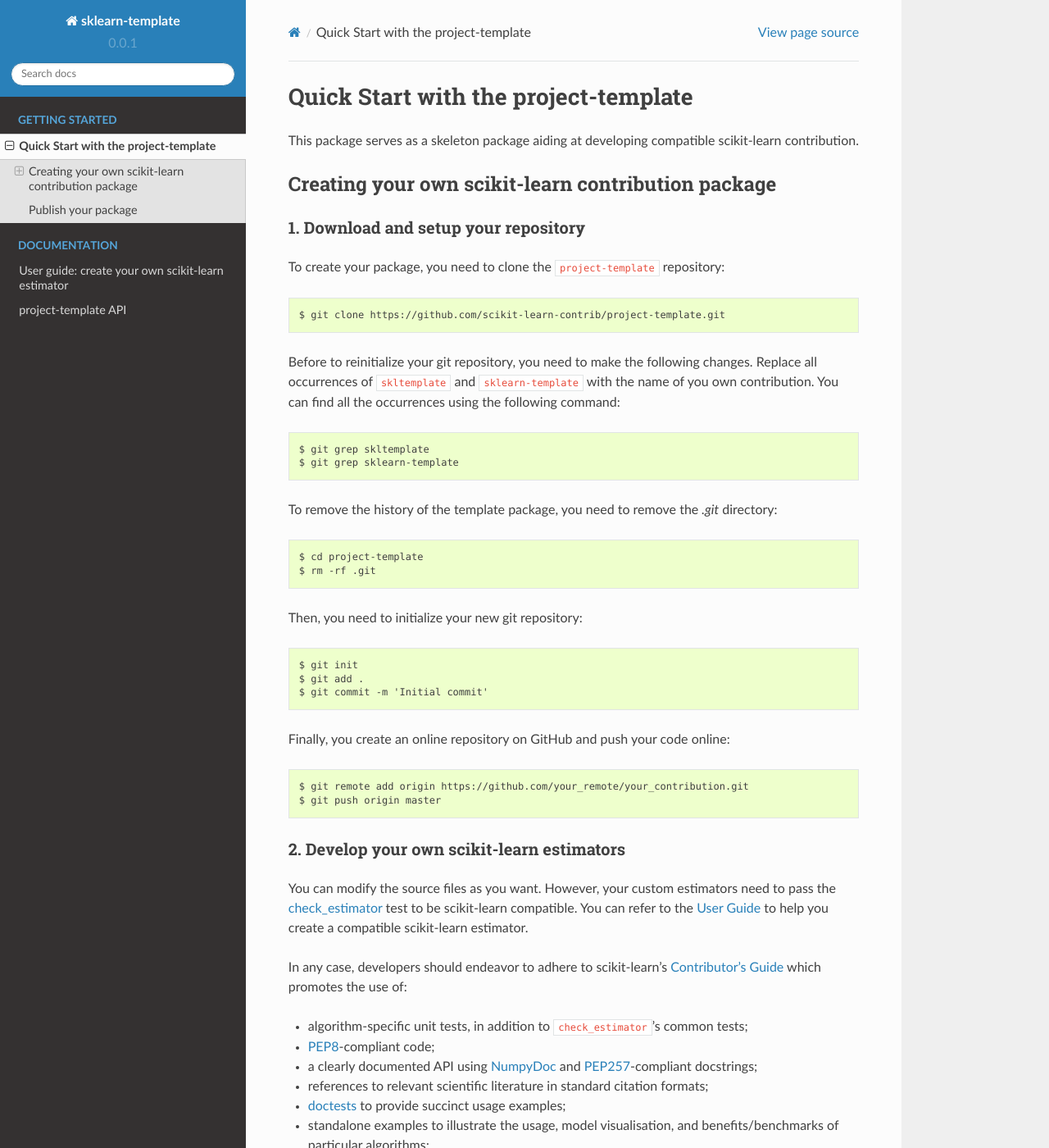
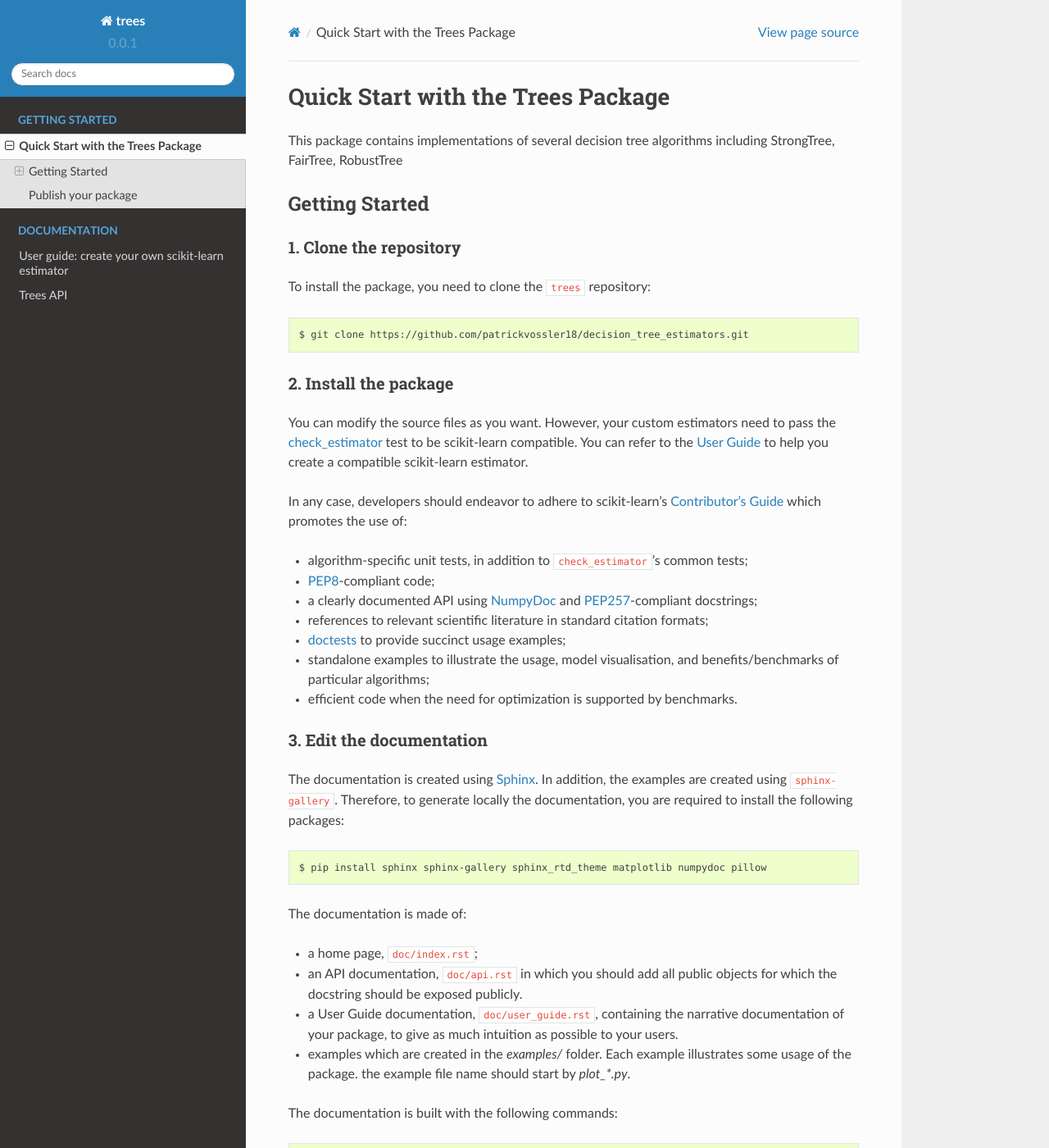
Before and after one commit to D3M-Research-Group/odtlearn, a Sphinx documentation site: the page built from doc/quick_start.rst, in a window 1280 px wide and 1400 px high. Shown: the whole window at 82% size. Built offline with Sphinx 7.4.7 and the Read the Docs theme 2.0.0, drawn with Linux system fonts in a browser that asks for light colours; formulas are drawn with MathJax 3; pages that are not in the unit, such as notebooks, are missing from menus; the version number is read from the project's files by our own code; some of the changed text lies outside the part shown.

Commit message:
initial pass at setting up documentation

```diff
--- a/doc/conf.py
+++ b/doc/conf.py
@@ -1,6 +1,6 @@
 # -*- coding: utf-8 -*-
 #
-# project-template documentation build configuration file, created by
+# trees documentation build configuration file, created by
 # sphinx-quickstart on Mon Jan 18 14:44:12 2016.
 #
 # This file is execfile()d with the current directory set to its
@@ -19,29 +19,29 @@ import sphinx_gallery
 import sphinx_rtd_theme
 
 # Add to sys.path the top-level directory where the package is located.
-sys.path.insert(0, os.path.abspath('..'))
+sys.path.insert(0, os.path.abspath(".."))
 
 # If extensions (or modules to document with autodoc) are in another directory,
 # add these directories to sys.path here. If the directory is relative to the
 # documentation root, use os.path.abspath to make it absolute, like shown here.
-#sys.path.insert(0, os.path.abspath('.'))
+# sys.path.insert(0, os.path.abspath('.'))
 
 # -- General configuration ------------------------------------------------
 
 # If your documentation needs a minimal Sphinx version, state it here.
-#needs_sphinx = '1.0'
+# needs_sphinx = '1.0'
 
 # Add any Sphinx extension module names here, as strings. They can be
 # extensions coming with Sphinx (named 'sphinx.ext.*') or your custom
 # ones.
 extensions = [
-    'sphinx.ext.autodoc',
-    'sphinx.ext.autosummary',
-    'sphinx.ext.doctest',
-    'sphinx.ext.intersphinx',
-    'sphinx.ext.viewcode',
-    'numpydoc',
-    'sphinx_gallery.gen_gallery',
+    "sphinx.ext.autodoc",
+    "sphinx.ext.autosummary",
+    "sphinx.ext.doctest",
+    "sphinx.ext.intersphinx",
+    "sphinx.ext.viewcode",
+    "numpydoc",
+    "sphinx_gallery.gen_gallery",
 ]
 
 # this is needed for some reason...
@@ -51,225 +51,221 @@ numpydoc_show_class_members = False
 # pngmath / imgmath compatibility layer for different sphinx versions
 import sphinx
 from distutils.version import LooseVersion
-if LooseVersion(sphinx.__version__) < LooseVersion('1.4'):
-    extensions.append('sphinx.ext.pngmath')
+
+if LooseVersion(sphinx.__version__) < LooseVersion("1.4"):
+    extensions.append("sphinx.ext.pngmath")
 else:
-    extensions.append('sphinx.ext.imgmath')
+    extensions.append("sphinx.ext.imgmath")
 
-autodoc_default_flags = ['members', 'inherited-members']
+autodoc_default_flags = ["members", "inherited-members"]
 
 # Add any paths that contain templates here, relative to this directory.
-templates_path = ['_templates']
+templates_path = ["_templates"]
 
 # generate autosummary even if no references
 autosummary_generate = True
 
 # The suffix of source filenames.
-source_suffix = '.rst'
+source_suffix = ".rst"
 
 # The encoding of source files.
-#source_encoding = 'utf-8-sig'
+# source_encoding = 'utf-8-sig'
 
 # Generate the plots for the gallery
-plot_gallery = True
+plot_gallery = False
 
 # The master toctree document.
-master_doc = 'index'
+master_doc = "index"
 
 # General information about the project.
-project = u'sklearn-template'
-copyright = u'2016, Vighnesh Birodkar'
+project = u"trees"
+# copyright = u'2022, Patrick Vossler'
 
 # The version info for the project you're documenting, acts as replacement for
 # |version| and |release|, also used in various other places throughout the
 # built documents.
 #
 # The short X.Y version.
-from StrongTrees import __version__
-version = __version__
+from trees import _version
+
+version = _version.__version__
 # The full version, including alpha/beta/rc tags.
-release = __version__
+release = _version.__version__
 
 # The language for content autogenerated by Sphinx. Refer to documentation
 # for a list of supported languages.
-#language = None
+# language = None
 
 # There are two options for replacing |today|: either, you set today to some
 # non-false value, then it is used:
-#today = ''
+# today = ''
 # Else, today_fmt is used as the format for a strftime call.
-#today_fmt = '%B %d, %Y'
+# today_fmt = '%B %d, %Y'
 
 # List of patterns, relative to source directory, that match files and
 # directories to ignore when looking for source files.
-exclude_patterns = ['_build', '_templates']
+exclude_patterns = ["_build", "_templates"]
 
 # The reST default role (used for this markup: `text`) to use for all
 # documents.
-#default_role = None
+# default_role = None
 
 # If true, '()' will be appended to :func: etc. cross-reference text.
-#add_function_parentheses = True
+# add_function_parentheses = True
 
 # If true, the current module name will be prepended to all description
 # unit titles (such as .. function::).
-#add_module_names = True
+# add_module_names = True
 
 # If true, sectionauthor and moduleauthor directives will be shown in the
 # output. They are ignored by default.
-#show_authors = False
+# show_authors = False
 
 # The name of the Pygments (syntax highlighting) style to use.
-pygments_style = 'sphinx'
+pygments_style = "sphinx"
 
 # Custom style
-html_style = 'css/project-template.css'
+html_style = "css/trees.css"
 
 # A list of ignored prefixes for module index sorting.
-#modindex_common_prefix = []
+# modindex_common_prefix = []
 
 # If true, keep warnings as "system message" paragraphs in the built documents.
-#keep_warnings = False
+# keep_warnings = False
 
 
 # -- Options for HTML output ----------------------------------------------
 
 # The theme to use for HTML and HTML Help pages.  See the documentation for
 # a list of builtin themes.
-html_theme = 'sphinx_rtd_theme'
+html_theme = "sphinx_rtd_theme"
 
 # Theme options are theme-specific and customize the look and feel of a theme
 # further.  For a list of options available for each theme, see the
 # documentation.
-#html_theme_options = {}
+# html_theme_options = {}
 
 # Add any paths that contain custom themes here, relative to this directory.
 html_theme_path = [sphinx_rtd_theme.get_html_theme_path()]
 
 # The name for this set of Sphinx documents.  If None, it defaults to
 # "<project> v<release> documentation".
-#html_title = None
+# html_title = None
 
 # A shorter title for the navigation bar.  Default is the same as html_title.
-#html_short_title = None
+# html_short_title = None
 
 # The name of an image file (relative to this directory) to place at the top
 # of the sidebar.
-#html_logo = None
+# html_logo = None
 
 # The name of an image file (within the static path) to use as favicon of the
 # docs.  This file should be a Windows icon file (.ico) being 16x16 or 32x32
 # pixels large.
-#html_favicon = None
+# html_favicon = None
 
 # Add any paths that contain custom static files (such as style sheets) here,
 # relative to this directory. They are copied after the builtin static files,
 # so a file named "default.css" will overwrite the builtin "default.css".
-html_static_path = ['_static']
+html_static_path = ["_static"]
 
 # Add any extra paths that contain custom files (such as robots.txt or
 # .htaccess) here, relative to this directory. These files are copied
 # directly to the root of the documentation.
-#html_extra_path = []
+# html_extra_path = []
 
 # If not '', a 'Last updated on:' timestamp is inserted at every page bottom,
 # using the given strftime format.
-#html_last_updated_fmt = '%b %d, %Y'
+# html_last_updated_fmt = '%b %d, %Y'
 
 # If true, SmartyPants will be used to convert quotes and dashes to
 # typographically correct entities.
-#html_use_smartypants = True
+# html_use_smartypants = True
 
 # Custom sidebar templates, maps document names to template names.
-#html_sidebars = {}
+# html_sidebars = {}
 
 # Additional templates that should be rendered to pages, maps page names to
 # template names.
-#html_additional_pages = {}
+# html_additional_pages = {}
 
 # If false, no module index is generated.
-#html_domain_indices = True
+# html_domain_indices = True
 
 # If false, no index is generated.
-#html_use_index = True
+# html_use_index = True
 
 # If true, the index is split into individual pages for each letter.
-#html_split_index = False
+# html_split_index = False
 
 # If true, links to the reST sources are added to the pages.
-#html_show_sourcelink = True
+# html_show_sourcelink = True
 
 # If true, "Created using Sphinx" is shown in the HTML footer. Default is True.
-#html_show_sphinx = True
+# html_show_sphinx = True
 
 # If true, "(C) Copyright ..." is shown in the HTML footer. Default is True.
-#html_show_copyright = True
+# html_show_copyright = True
 
 # If true, an OpenSearch description file will be output, and all pages will
 # contain a <link> tag referring to it.  The value of this option must be the
 # base URL from which the finished HTML is served.
-#html_use_opensearch = ''
+# html_use_opensearch = ''
 
 # This is the file name suffix for HTML files (e.g. ".xhtml").
-#html_file_suffix = None
+# html_file_suffix = None
 
 # Output file base name for HTML help builder.
-htmlhelp_basename = 'project-templatedoc'
+htmlhelp_basename = "treesdoc"
 
 
 # -- Options for LaTeX output ---------------------------------------------
 
 latex_elements = {
-# The paper size ('letterpaper' or 'a4paper').
-#'papersize': 'letterpaper',
-
-# The font size ('10pt', '11pt' or '12pt').
-#'pointsize': '10pt',
-
-# Additional stuff for the LaTeX preamble.
-#'preamble': '',
+    # The paper size ('letterpaper' or 'a4paper').
+    #'papersize': 'letterpaper',
+    # The font size ('10pt', '11pt' or '12pt').
+    #'pointsize': '10pt',
+    # Additional stuff for the LaTeX preamble.
+    #'preamble': '',
 }
 
 # Grouping the document tree into LaTeX files. List of tuples
 # (source start file, target name, title,
 #  author, documentclass [howto, manual, or own class]).
 latex_documents = [
-  ('index', 'project-template.tex', u'project-template Documentation',
-   u'Vighnesh Birodkar', 'manual'),
+    ("index", "trees.tex", u"trees Documentation", u"Patrick Vossler", "manual"),
 ]
 
 # The name of an image file (relative to this directory) to place at the top of
 # the title page.
-#latex_logo = None
+# latex_logo = None
 
 # For "manual" documents, if this is true, then toplevel headings are parts,
 # not chapters.
-#latex_use_parts = False
+# latex_use_parts = False
 
 # If true, show page references after internal links.
-#latex_show_pagerefs = False
+# latex_show_pagerefs = False
 
 # If true, show URL addresses after external links.
-#latex_show_urls = False
+# latex_show_urls = False
 
 # Documents to append as an appendix to all manuals.
-#latex_appendices = []
+# latex_appendices = []
 
 # If false, no module index is generated.
-#latex_domain_indices = True
+# latex_domain_indices = True
 
 
 # -- Options for manual page output ---------------------------------------
 
 # One entry per manual page. List of tuples
 # (source start file, name, description, authors, manual section).
-man_pages = [
-    ('index', 'project-template', u'project-template Documentation',
-     [u'Vighnesh Birodkar'], 1)
-]
+man_pages = [("index", "trees", u"trees Documentation", [u"Patrick Vossler"], 1)]
 
 # If true, show URL addresses after external links.
-#man_show_urls = False
+# man_show_urls = False
 
 
 # -- Options for Texinfo output -------------------------------------------
@@ -278,43 +274,48 @@ man_pages = [
 # (source start file, target name, title, author,
 #  dir menu entry, description, category)
 texinfo_documents = [
-  ('index', 'project-template', u'project-template Documentation',
-   u'Vighnesh Birodkar', 'project-template', 'One line description of project.',
-   'Miscellaneous'),
+    (
+        "index",
+        "trees",
+        u"trees Documentation",
+        u"Patrick Vossler",
+        "trees",
+        "One line description of project.",
+        "Miscellaneous",
+    ),
 ]
 
 # Documents to append as an appendix to all manuals.
-#texinfo_appendices = []
+# texinfo_appendices = []
 
 # If false, no module index is generated.
-#texinfo_domain_indices = True
+# texinfo_domain_indices = True
 
 # How to display URL addresses: 'footnote', 'no', or 'inline'.
-#texinfo_show_urls = 'footnote'
+# texinfo_show_urls = 'footnote'
 
 # If true, do not generate a @detailmenu in the "Top" node's menu.
-#texinfo_no_detailmenu = False
+# texinfo_no_detailmenu = False
 
 
 # Example configuration for intersphinx: refer to the Python standard library.
 # intersphinx configuration
 intersphinx_mapping = {
-    'python': ('https://docs.python.org/{.major}'.format(
-        sys.version_info), None),
-    'numpy': ('https://docs.scipy.org/doc/numpy/', None),
-    'scipy': ('https://docs.scipy.org/doc/scipy/reference', None),
-    'matplotlib': ('https://matplotlib.org/', None),
-    'sklearn': ('http://scikit-learn.org/stable', None)
+    "python": ("https://docs.python.org/{.major}".format(sys.version_info), None),
+    "numpy": ("https://docs.scipy.org/doc/numpy/", None),
+    "scipy": ("https://docs.scipy.org/doc/scipy/reference", None),
+    "matplotlib": ("https://matplotlib.org/", None),
+    "sklearn": ("http://scikit-learn.org/stable", None),
 }
 
 # sphinx-gallery configuration
 sphinx_gallery_conf = {
-    'doc_module': 'skltemplate',
-    'backreferences_dir': os.path.join('generated'),
-    'reference_url': {
-        'skltemplate': None}
+    "doc_module": "skltemplate",
+    "backreferences_dir": os.path.join("generated"),
+    "reference_url": {"skltemplate": None},
 }
+
 
 def setup(app):
     # a copy button to copy snippet of code from the documentation
-    app.add_javascript('js/copybutton.js')
+    app.add_js_file("js/copybutton.js")
--- a/doc/quick_start.rst
+++ b/doc/quick_start.rst
@@ -1,46 +1,21 @@
 #####################################
-Quick Start with the project-template
+Quick Start with the Trees Package
 #####################################
 
-This package serves as a skeleton package aiding at developing compatible
-scikit-learn contribution.
+This package contains implementations of several decision tree algorithms including StrongTree, FairTree, RobustTree
 
-Creating your own scikit-learn contribution package
+Getting Started
 ===================================================
 
-1. Download and setup your repository
--------------------------------------
+1. Clone the repository
+------------------------------------------
 
-To create your package, you need to clone the ``project-template`` repository::
+To install the package, you need to clone the ``trees`` repository::
 
-    $ git clone https://github.com/scikit-learn-contrib/project-template.git
+    $ git clone https://github.com/patrickvossler18/decision_tree_estimators.git
 
-Before to reinitialize your git repository, you need to make the following
-changes. Replace all occurrences of ``skltemplate`` and ``sklearn-template``
-with the name of you own contribution. You can find all the occurrences using
-the following command::
 
-    $ git grep skltemplate
-    $ git grep sklearn-template
-
-To remove the history of the template package, you need to remove the `.git`
-directory::
-
-    $ cd project-template
-    $ rm -rf .git
-
-Then, you need to initialize your new git repository::
-
-    $ git init
-    $ git add .
-    $ git commit -m 'Initial commit'
-
-Finally, you create an online repository on GitHub and push your code online::
-
-    $ git remote add origin https://github.com/your_remote/your_contribution.git
-    $ git push origin master
-
-2. Develop your own scikit-learn estimators
+2. Install the package
 -------------------------------------------
 
 .. _check_estimator: http://scikit-learn.org/stable/modules/generated/sklearn.utils.estimator_checks.check_estimator.html#sklearn.utils.estimator_checks.check_estimator
```
Also changed, not shown: doc/api.rst (+9 -17 lines), doc/_static/css/trees.css (renamed from doc/_static/css/project-template.css), 4 other files.
